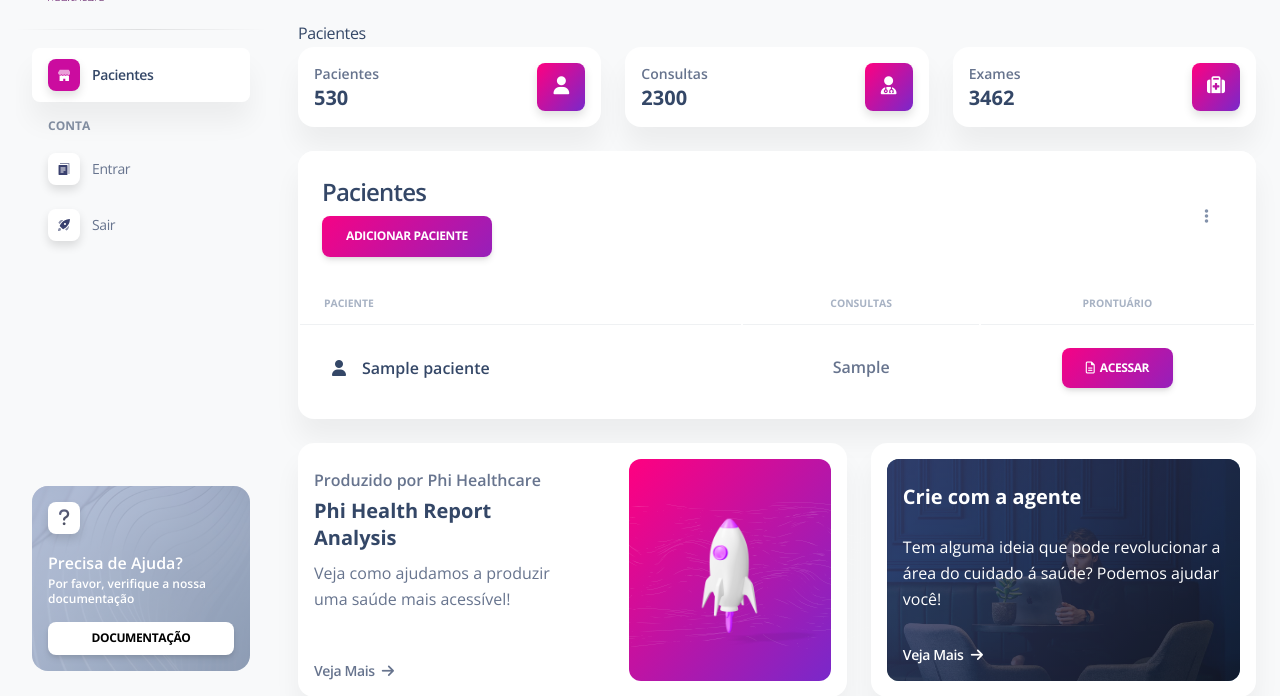
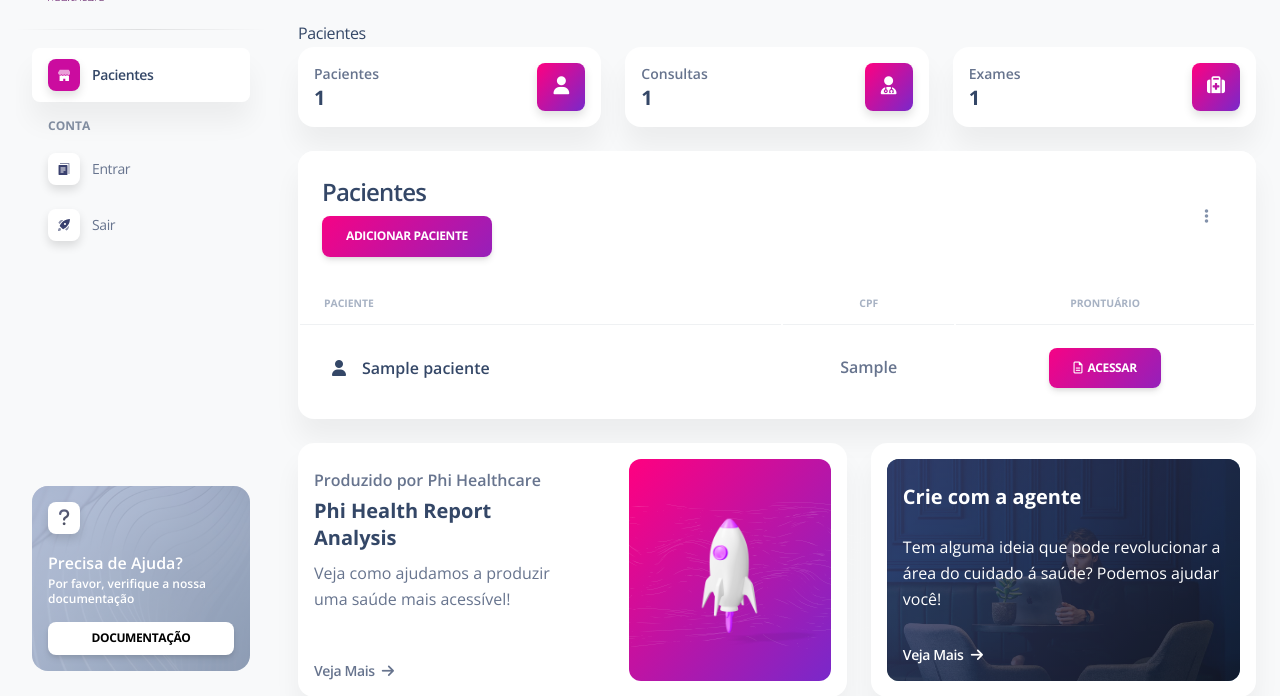
Before and after one commit to felipezeiser/Phi-HRA, a Django app: page /paciente/lista_pacientes in a window 1280 px wide. Shown: the part 65-761 px from the top of the page. Run offline with Django 5.2, Linux system fonts and the light colour scheme; a user stored in the database is signed in; tables that the repository leaves empty hold one stand-in row (values such as "Sample post"); parts of the project's set-up code (start-up, migrations or seed data) failed here and were passed over; some libraries are stand-ins or nearby versions.

Commit message:
Update lista_pacientes.html

```diff
--- a/phihra/templates/lista_pacientes.html
+++ b/phihra/templates/lista_pacientes.html
@@ -19,7 +19,7 @@
               <div class="numbers">
                 <p class="text-sm mb-0 text-capitalize font-weight-bold">Pacientes</p>
                 <h5 class="font-weight-bolder mb-0">
-                  530
+                  {{ quantidade_pacientes }}
                 </h5>
               </div>
             </div>
@@ -40,7 +40,7 @@
               <div class="numbers">
                 <p class="text-sm mb-0 text-capitalize font-weight-bold">Consultas</p>
                 <h5 class="font-weight-bolder mb-0">
-                  2300
+                  {{ quantidade_consultas }}
                 </h5>
               </div>
             </div>
@@ -61,7 +61,7 @@
               <div class="numbers">
                 <p class="text-sm mb-0 text-capitalize font-weight-bold">Exames</p>
                 <h5 class="font-weight-bolder mb-0">
-                  3462
+                  {{ quantidade_exames }}
                 </h5>
               </div>
             </div>
@@ -104,7 +104,7 @@
               <thead>
                 <tr>
                   <th class="text-uppercase text-secondary text-xxs font-weight-bolder opacity-7">Paciente</th>
-                  <th class="text-center text-uppercase text-secondary text-xxs font-weight-bolder opacity-7">Consultas</th>
+                  <th class="text-center text-uppercase text-secondary text-xxs font-weight-bolder opacity-7">CPF</th>
                   <th class="text-center text-uppercase text-secondary text-xxs font-weight-bolder opacity-7">Prontuário</th>
                 </tr>
               </thead>
```
